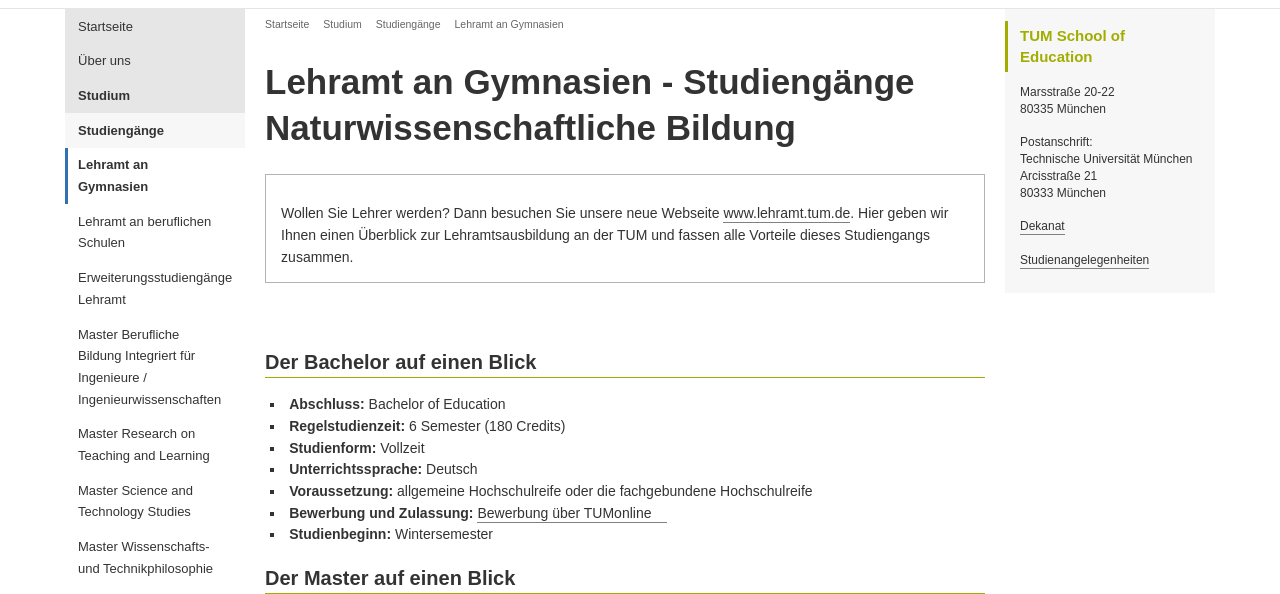
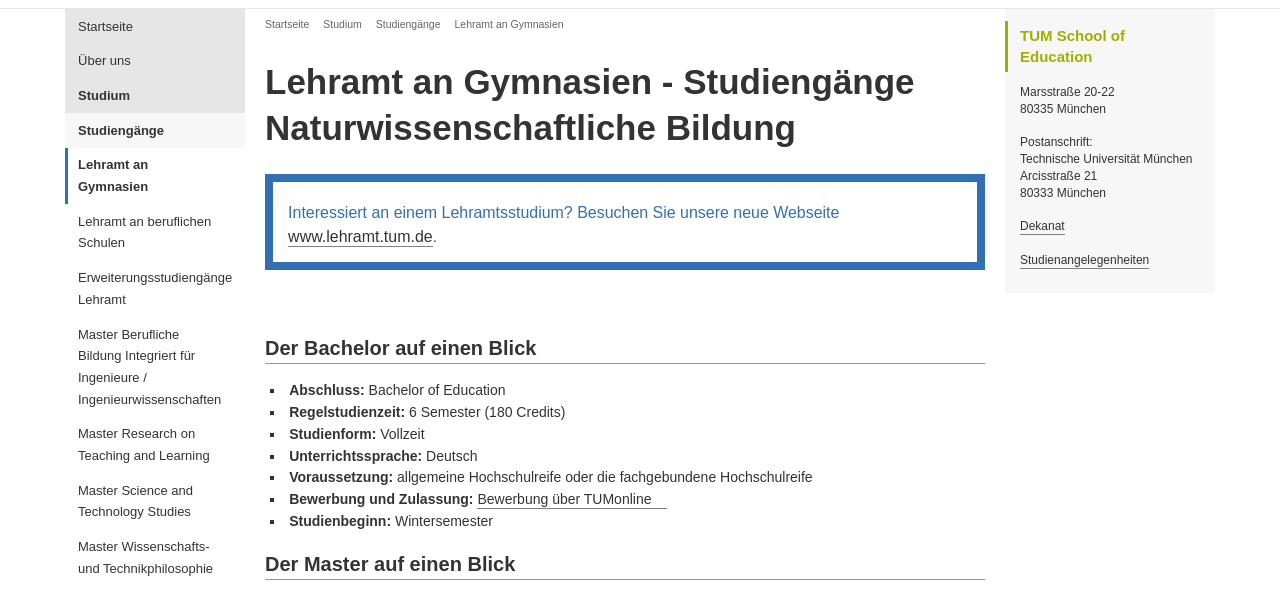
Before and after one commit to kulla/tum-homepage-mockups-20170313, a plain HTML site: page html/lehramt_am_gymnasium.html in a window 1280 px wide. Shown: the part 131-725 px from the top of the page. Drawn offline with Linux system fonts and the light colour scheme.

Commit message:
make box in lehramt_am_gymnasium.html "important"

```diff
--- a/html/lehramt_am_gymnasium.html
+++ b/html/lehramt_am_gymnasium.html
@@ -353,13 +353,10 @@
           <h1 class="hx">Lehramt an Gymnasien - Studiengänge
           Naturwissenschaftliche Bildung</h1>
 
-          <div class="box">
-            <p>Wollen Sie Lehrer werden? Dann besuchen Sie unsere
-            neue Webseite <a href=
-            "http://www.lehramt.tum.de/">www.lehramt.tum.de</a>.
-            Hier geben wir Ihnen einen Überblick zur
-            Lehramtsausbildung an der TUM und fassen alle Vorteile
-            dieses Studiengangs zusammen.</p>
+          <div class="important box">
+            <h5>Interessiert an einem Lehramtsstudium? Besuchen Sie
+            unsere neue Webseite <a href=
+            "http://www.lehramt.tum.de/">www.lehramt.tum.de</a>.</h5>
           </div>
 
           <h2 class="hx">&nbsp;</h2><a id="c757"></a>
@@ -814,7 +811,7 @@
 
   /*]]>*/
   </script><script type="text/javascript">
-    var _paq = _paq || [];
+var _paq = _paq || [];
         _paq.push(['trackPageView']);
         _paq.push(['enableLinkTracking']);
         (function() {
```
